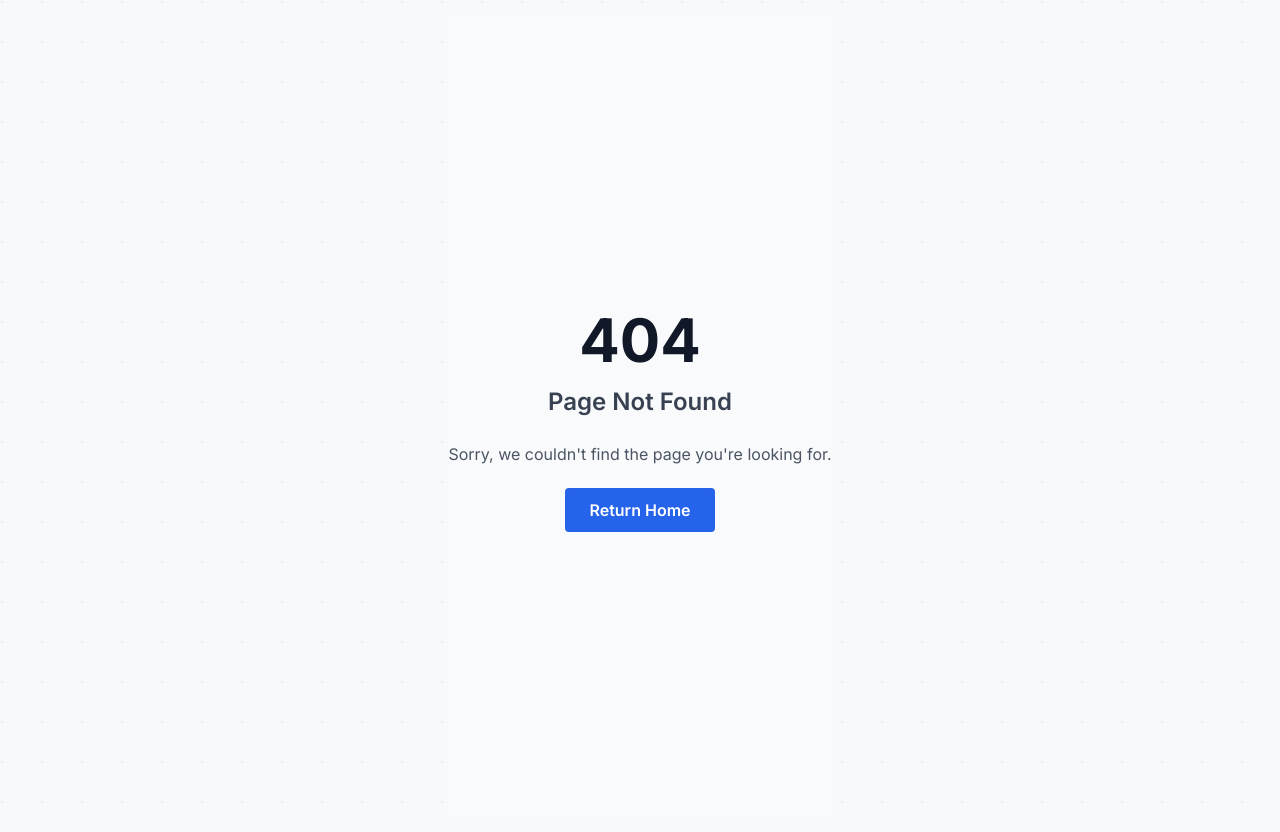
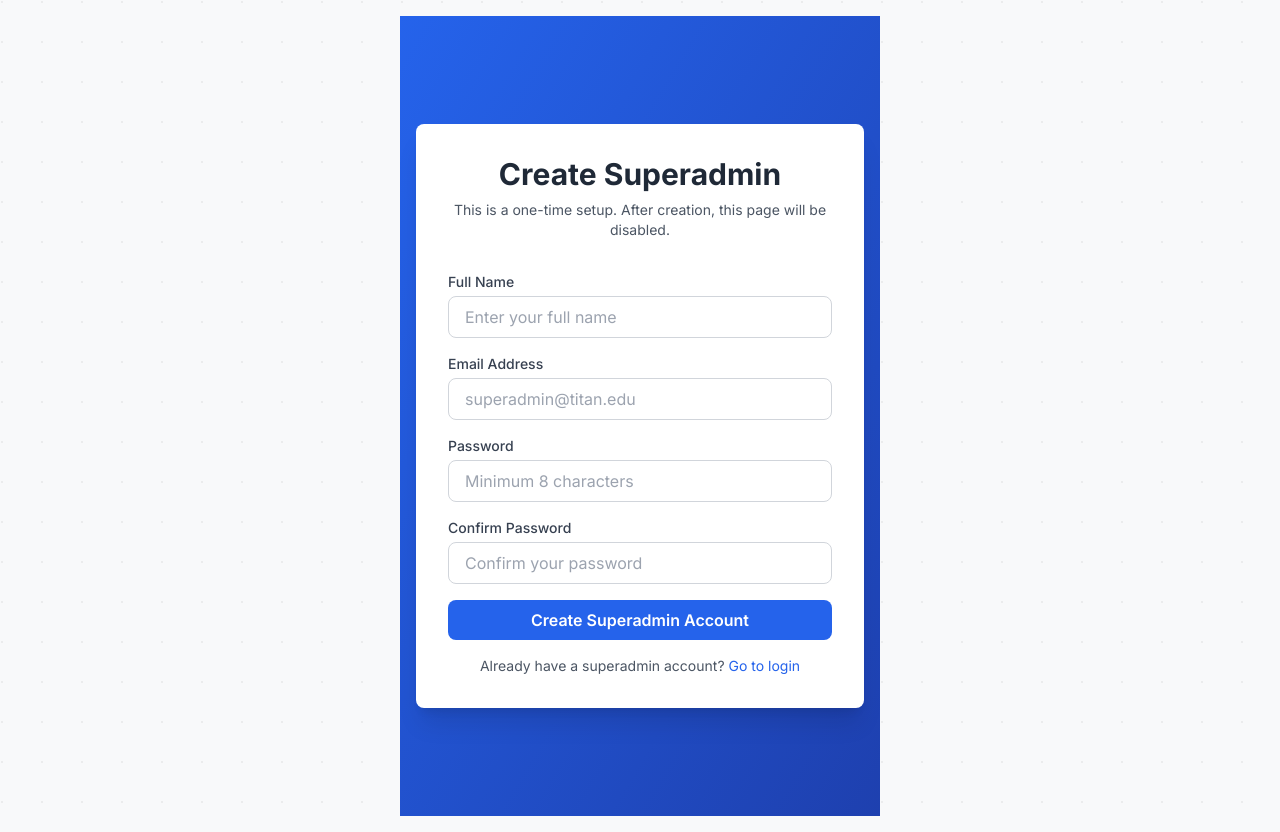
Before and after one commit to Kelly883/University-portal, a Next.js app: page /superadmin-signup in a window 1280 px wide. Before the commit this address had no page. Built offline with nearby package versions, Linux system fonts and the light colour scheme.

Commit message:
feat: Add one-time superadmin signup page

```diff
--- /dev/null
+++ b/src/app/api/superadmin/register/route.ts
@@ -0,0 +1,80 @@
+import { NextResponse } from 'next/server';
+import prisma from '@/lib/prisma';
+import bcrypt from 'bcryptjs';
+
+export async function POST(request: Request) {
+  try {
+    const { name, email, password } = await request.json();
+
+    // Check if a superadmin already exists
+    const existingSuperadmin = await prisma.user.findFirst({
+      where: { role: 'SUPERADMIN' },
+    });
+
+    if (existingSuperadmin) {
+      return NextResponse.json(
+        { message: 'Superadmin already exists. This page is no longer available.' },
+        { status: 403 }
+      );
+    }
+
+    // Validate input
+    if (!name || !email || !password) {
+      return NextResponse.json(
+        { message: 'All fields are required' },
+        { status: 400 }
+      );
+    }
+
+    if (password.length < 8) {
+      return NextResponse.json(
+        { message: 'Password must be at least 8 characters' },
+        { status: 400 }
+      );
+    }
+
+    // Check if email already exists
+    const existingUser = await prisma.user.findUnique({
+      where: { email },
+    });
+
+    if (existingUser) {
+      return NextResponse.json(
+        { message: 'Email already in use' },
+        { status: 400 }
+      );
+    }
+
+    // Hash password
+    const hashedPassword = await bcrypt.hash(password, 10);
+
+    // Create superadmin
+    const superadmin = await prisma.user.create({
+      data: {
+        name,
+        email,
+        password: hashedPassword,
+        role: 'SUPERADMIN',
+      },
+    });
+
+    return NextResponse.json(
+      {
+        message: 'Superadmin account created successfully',
+        user: {
+          id: superadmin.id,
+          name: superadmin.name,
+          email: superadmin.email,
+          role: superadmin.role,
+        },
+      },
+      { status: 201 }
+    );
+  } catch (error) {
+    console.error('Error creating superadmin:', error);
+    return NextResponse.json(
+      { message: 'Failed to create superadmin account' },
+      { status: 500 }
+    );
+  }
+}
--- /dev/null
+++ b/src/app/superadmin-signup/page.tsx
@@ -0,0 +1,186 @@
+'use client';
+
+import { useState } from 'react';
+import { useRouter } from 'next/navigation';
+import Link from 'next/link';
+
+export default function SuperadminSignup() {
+  const router = useRouter();
+  const [formData, setFormData] = useState({
+    name: '',
+    email: '',
+    password: '',
+    confirmPassword: '',
+  });
+  const [error, setError] = useState('');
+  const [loading, setLoading] = useState(false);
+  const [success, setSuccess] = useState(false);
+
+  const handleChange = (e: React.ChangeEvent<HTMLInputElement>) => {
+    const { name, value } = e.target;
+    setFormData((prev) => ({
+      ...prev,
+      [name]: value,
+    }));
+  };
+
+  const handleSubmit = async (e: React.FormEvent) => {
+    e.preventDefault();
+    setError('');
+    setLoading(true);
+
+    // Validation
+    if (!formData.name || !formData.email || !formData.password || !formData.confirmPassword) {
+      setError('All fields are required');
+      setLoading(false);
+      return;
+    }
+
+    if (formData.password.length < 8) {
+      setError('Password must be at least 8 characters');
+      setLoading(false);
+      return;
+    }
+
+    if (formData.password !== formData.confirmPassword) {
+      setError('Passwords do not match');
+      setLoading(false);
+      return;
+    }
+
+    try {
+      const response = await fetch('/api/superadmin/register', {
+        method: 'POST',
+        headers: { 'Content-Type': 'application/json' },
+        body: JSON.stringify({
+          name: formData.name,
+          email: formData.email,
+          password: formData.password,
+        }),
+      });
+
+      const data = await response.json();
+
+      if (!response.ok) {
+        setError(data.message || 'Failed to create superadmin account');
+        setLoading(false);
+        return;
+      }
+
+      setSuccess(true);
+      setTimeout(() => {
+        router.push('/login');
+      }, 2000);
+    } catch (err) {
+      setError('An error occurred. Please try again.');
+      setLoading(false);
+    }
+  };
+
+  return (
+    <div className="min-h-screen bg-gradient-to-br from-blue-600 to-blue-800 flex items-center justify-center p-4">
+      <div className="bg-white rounded-lg shadow-xl p-8 w-full max-w-md">
+        <div className="text-center mb-8">
+          <h1 className="text-3xl font-bold text-gray-800">Create Superadmin</h1>
+          <p className="text-gray-600 text-sm mt-2">
+            This is a one-time setup. After creation, this page will be disabled.
+          </p>
+        </div>
+
+        {success ? (
+          <div className="bg-green-50 border border-green-200 rounded-lg p-4 text-center">
+            <p className="text-green-700 font-semibold">✓ Superadmin account created successfully!</p>
+            <p className="text-green-600 text-sm mt-2">Redirecting to login...</p>
+          </div>
+        ) : (
+          <form onSubmit={handleSubmit} className="space-y-4">
+            {error && (
+              <div className="bg-red-50 border border-red-200 rounded-lg p-3 text-red-700 text-sm">
+                {error}
+              </div>
+            )}
+
+            <div>
+              <label htmlFor="name" className="block text-sm font-medium text-gray-700 mb-1">
+                Full Name
+              </label>
+              <input
+                id="name"
+                type="text"
+                name="name"
+                value={formData.name}
+                onChange={handleChange}
+                className="w-full px-4 py-2 border border-gray-300 rounded-lg focus:ring-2 focus:ring-blue-500 focus:border-transparent outline-none transition"
+                placeholder="Enter your full name"
+                disabled={loading}
+              />
+            </div>
+
+            <div>
+              <label htmlFor="email" className="block text-sm font-medium text-gray-700 mb-1">
+                Email Address
+              </label>
+              <input
+                id="email"
+                type="email"
+                name="email"
+                value={formData.email}
+                onChange={handleChange}
+                className="w-full px-4 py-2 border border-gray-300 rounded-lg focus:ring-2 focus:ring-blue-500 focus:border-transparent outline-none transition"
+                placeholder="superadmin@titan.edu"
+                disabled={loading}
+              />
+            </div>
+
+            <div>
+              <label htmlFor="password" className="block text-sm font-medium text-gray-700 mb-1">
+                Password
+              </label>
+              <input
+                id="password"
+                type="password"
+                name="password"
+                value={formData.password}
+                onChange={handleChange}
+                className="w-full px-4 py-2 border border-gray-300 rounded-lg focus:ring-2 focus:ring-blue-500 focus:border-transparent outline-none transition"
+                placeholder="Minimum 8 characters"
+                disabled={loading}
+              />
+            </div>
+
+            <div>
+              <label htmlFor="confirmPassword" className="block text-sm font-medium text-gray-700 mb-1">
+                Confirm Password
+              </label>
+              <input
+                id="confirmPassword"
+                type="password"
+                name="confirmPassword"
+                value={formData.confirmPassword}
+                onChange={handleChange}
+                className="w-full px-4 py-2 border border-gray-300 rounded-lg focus:ring-2 focus:ring-blue-500 focus:border-transparent outline-none transition"
+                placeholder="Confirm your password"
+                disabled={loading}
+              />
+            </div>
+
+            <button
+              type="submit"
+              disabled={loading}
+              className="w-full bg-blue-600 hover:bg-blue-700 disabled:bg-gray-400 text-white font-semibold py-2 rounded-lg transition duration-200"
+            >
+              {loading ? 'Creating Account...' : 'Create Superadmin Account'}
+            </button>
+
+            <p className="text-center text-gray-600 text-sm mt-4">
+              Already have a superadmin account?{' '}
+              <Link href="/login" className="text-blue-600 hover:underline">
+                Go to login
+              </Link>
+            </p>
+          </form>
+        )}
+      </div>
+    </div>
+  );
+}
```
Also changed, not shown: middleware.ts (+25 -1 lines).
